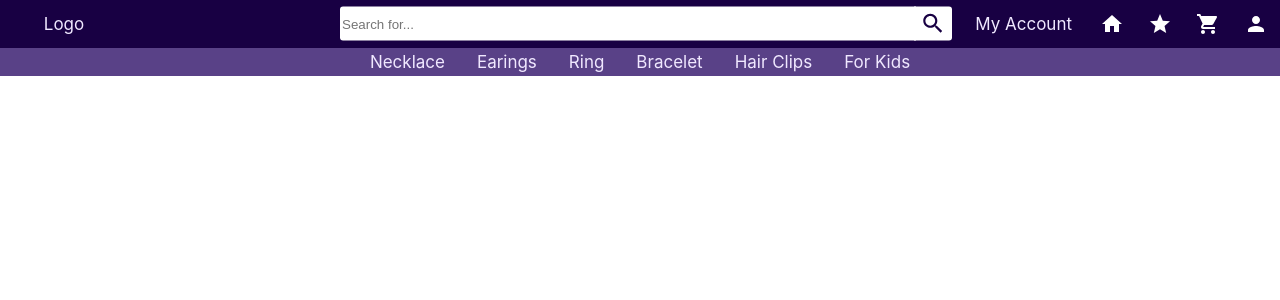
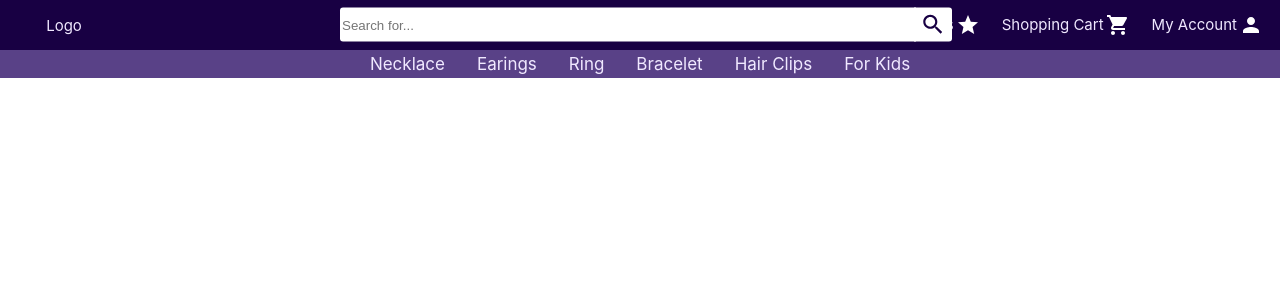
Before and after one commit to iklimduman/ecommerce, a React (Create React App) app: page / in a window 1280 px wide. Shown: the top 300 px of the page. Built offline with nearby package versions, Linux system fonts and the light colour scheme.

Commit message:
define button hover effect

```diff
--- a/src/Components/Common/Buttons/Buttons.jsx
+++ b/src/Components/Common/Buttons/Buttons.jsx
@@ -28,6 +28,8 @@ const useStyles = makeStyles({
 const useStylesNavbar = makeStyles({
     root: {
         color: 'white',
+        marginLeft : '-10px',
+        paddingRight : '0px',
     }
 })
 
--- a/src/Components/Common/MenuItem/MenuItem.js
+++ /dev/null
@@ -1,24 +0,0 @@
-const MenuItems = [
-    {
-        title : 'Home',
-        url : 'urlHere',
-        classname : 'nav-links'
-    },
-    {
-        title : 'My Favs',
-        url : 'urlHere',
-        classname : 'nav-links'
-    },
-    {
-        title : 'My Shopping Cart',
-        url : 'urlHere',
-        classname : 'nav-links'
-    },
-    {
-        title : 'Sign Up',
-        url : 'urlHere',
-        classname : 'nav-links-mobile'
-    }
-];
-
-export default MenuItems ;
--- a/src/Components/Common/Navbar/Navbar.css
+++ b/src/Components/Common/Navbar/Navbar.css
@@ -8,15 +8,14 @@
 .topnav a {
     float: left;
     text-align: center;
-    padding: 14px 16px;
+    padding: 14px 0px;
     text-decoration: none;
-    font-size: 17px;
+    font-size: 15px;
     color : rgb(240,232,255) ;
 }
 
 .topnav a:hover {
     color : white ;
-    background-color: rgb(127,86,204, 0.4);
 }
 
 .topnav-centered a {
@@ -41,7 +40,43 @@
 
 .topnav-right {
     float: right;
+    display : inline ;
 }
 
 .topnav-right-button{
+    padding-top : 1px ;
+    padding-bottom : 1px ;
+    padding-left : 5px ;
+    padding-right: 5px;
+    display:inline-block;
 }
+
+.topnav-right-button::before{
+    width : 50px ;
+    height: 36px;
+}
+
+.topnav-right-button::after{
+    width : 100px ;
+    height: 16px;
+}
+
+.topnav-right-button:hover{
+    padding-top : 0px ;
+    padding-bottom : 0px ;
+    border: 1px solid rgb(226,210,254);
+}
+
+.topnav-right-button::before, .topnav-right-button::after{
+    z-index: -1;
+    transition : 1s ;
+    content : '';
+}
+
+.topnav-right-button:hover::before{
+    width : 0px;
+}
+
+.topnav-right-button:hover::after{
+    height: 0px;
+}
--- a/src/Components/Common/Navbar/Navbar.jsx
+++ b/src/Components/Common/Navbar/Navbar.jsx
@@ -1,6 +1,5 @@
 import ReactDOM from "react-dom";
 import React, { useState } from "react";
-import MenuItems from "../MenuItem/MenuItem";
 import "./Navbar.css";
 import SearchBar from "../Serach-Bar/SearchBar";
 import { HomeButton, FavButton, ShoppingCartButton, ProfileButton } from "../Buttons/Buttons";
@@ -21,16 +20,28 @@ function Navbar() {
                 <SearchBar className="topnav-search" />
             </div>
 
-            <div class="topnav-right">
+            <div className="topnav-right">
+                <div className="topnav-right-button">
                     <HomeButton />
                     <a>Home</a>
+                </div>
+                <div className="topnav-right-button">
                     <FavButton />
                     <a>My Favs</a>
-
+                </div>
+                <div className="topnav-right-button">
                     <ShoppingCartButton />
                     <a>Shopping Cart</a>
+                </div>
+                <div className="topnav-right-button">
                     <ProfileButton />
                     <a>My Account</a>
+                </div>
+
+
+
+
+
             </div>
 
         </div>
```
Lines whose indentation alone changed are shown as unchanged.
